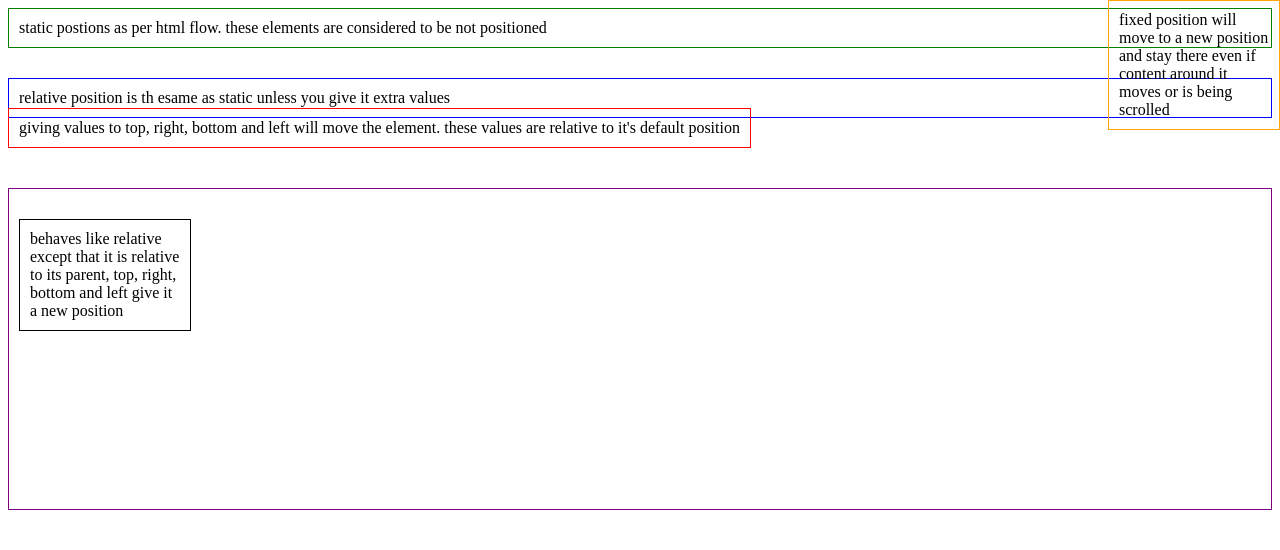
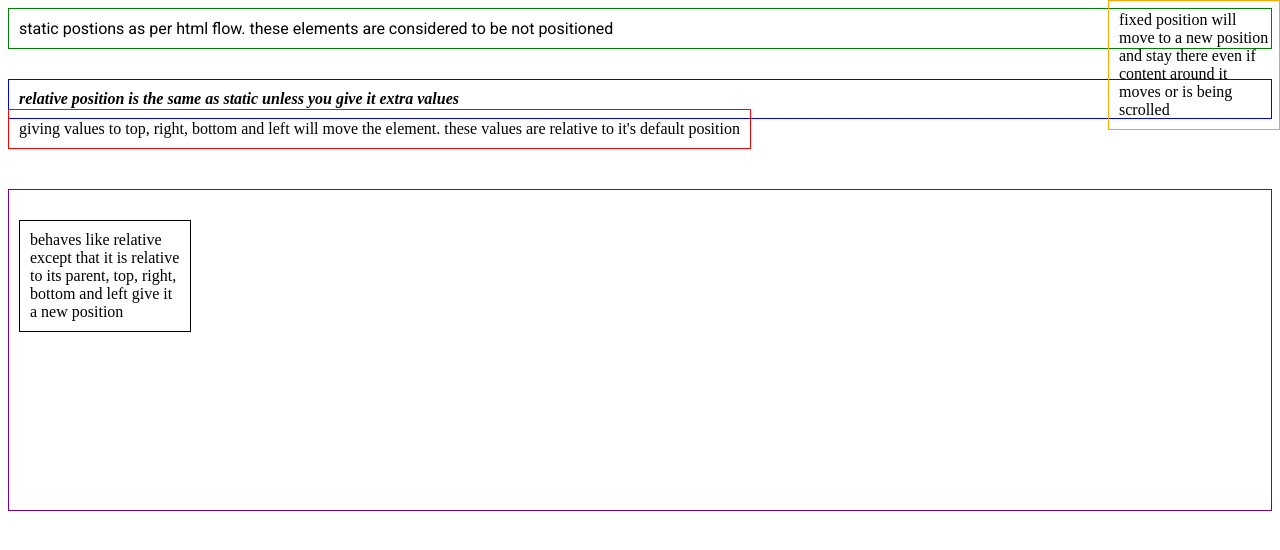
Before and after one commit to jenbrook375/position-property, a plain HTML site: page index.html in a window 1280 px wide. Drawn offline with Linux system fonts and the light colour scheme.

Commit message:
adds google font, font-style italics and font- weight

```diff
--- a/css/styles.css
+++ b/css/styles.css
@@ -1,14 +1,19 @@
+
+
 .static {
     border: 1px solid green;
     padding: 10px;
     position: static;
     margin-bottom: 30px;
+    font-family: 'Roboto', sans-serif;
 }
 
 .relative-1 {
     border: 1px solid blue;
     position: relative;
     padding: 10px;
+    font-weight: 700;
+    font-style: italic;
 }
 
 .relative-2 {
@@ -18,6 +23,7 @@
     padding: 10px;
     bottom: 10px;
     margin-bottom: 30px;
+
 }
 
 .static-1 {
--- a/index.html
+++ b/index.html
@@ -4,6 +4,7 @@
     <meta charset="UTF-8">
     <meta name="viewport" content="width=device-width, initial-scale=1.0">
     <meta http-equiv="X-UA-Compatible" content="ie=edge">
+    <link href="https://fonts.googleapis.com/css?family=Roboto:400,700i" rel="stylesheet">
     <link rel="stylesheet" type="text/css" href="css/styles.css">
     <title>Position Property</title>
 </head>
@@ -12,7 +13,7 @@
 
     </div>
 
-    <div class="relative-1">relative position is th esame as static unless you give it extra values</div>
+    <div class="relative-1">relative position is the same as static unless you give it extra values</div>
 
     <div class="relative-2">giving values to top, right, bottom and left will move the element. these values are relative to it's default position</div>
 
```
